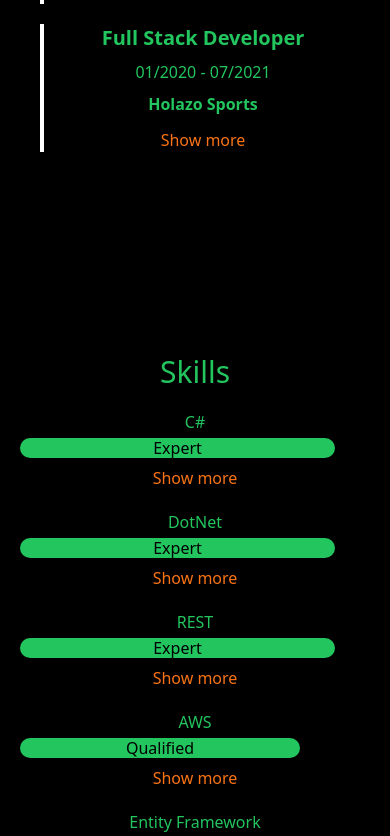
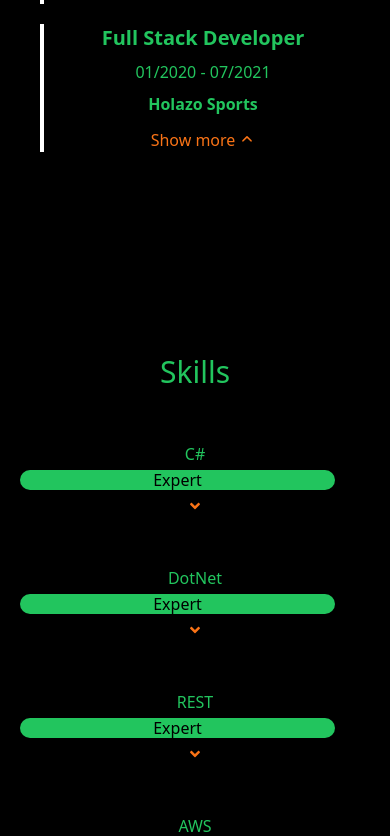
Before and after one commit to psyc023/Cv-Felipe, a React (Create React App) app: page / in a window 390 px wide. Shown: the part 3186-4022 px from the top of the page. Built offline with nearby package versions, Linux system fonts and the light colour scheme.

Commit message:
fixin view of skills

```diff
--- a/src/components/Education.tsx
+++ b/src/components/Education.tsx
@@ -74,7 +74,7 @@ const Education: React.FC = () => {
         <h2 style={{ color: '#22c55e', textAlign: 'center', fontSize: '35px', marginBottom: '20px' }}>Download CV</h2>
         <div style={{ textAlign: 'center' }}>
           <div>
-            <a href="/static/media/FelipeCansecoEn.pdf" download>
+            <a href="https://psyc023.github.io/Cv-Felipe/build/FelipeCansecoEn.pdf" download>
               <motion.button whileHover={{ backgroundColor: '#22c55e', color: '#fff' }}
                 style={{
                   color: '#22c55e',
@@ -89,7 +89,7 @@ const Education: React.FC = () => {
                 English CV
               </motion.button>
             </a>
-            <a href="/static/media/FelipeCansecoEs.pdf" download>
+            <a href="https://psyc023.github.io/Cv-Felipe/build/FelipeCansecoEs.pdf" download>
               <motion.button whileHover={{ backgroundColor: '#22c55e', color: '#fff' }}
                 style={{
                   color: '#22c55e',
--- a/src/components/Experience.tsx
+++ b/src/components/Experience.tsx
@@ -50,12 +50,47 @@ const Experience: React.FC = () => {
                 ))}
               </div>
             )}
-            <button
+            <motion.button
               onClick={handleExpand}
-              className="text-orange-500 bg-transparent border-none cursor-pointer mt-3 block mx-auto"
+              className="text-orange-500 bg-transparent border-none cursor-pointer mt-3 block mx-auto flex items-center"
+              whileHover={{ color: '#22c55e' }}
             >
-              {expanded ? 'Show less' : 'Show more'}
-            </button>
+              {expanded ? (
+                <>
+                  Show less
+                  <svg
+                    className="w-4 h-4 ml-1"
+                    xmlns="http://www.w3.org/2000/svg"
+                    viewBox="0 0 20 20"
+                    fill="currentColor"
+                    aria-hidden="true"
+                  >
+                    <path
+                      fillRule="evenodd"
+                      d="M10 12.586l4.293-4.293a1 1 0 011.414 1.414l-5 5a1 1 0 01-1.414 0l-5-5a1 1 0 111.414-1.414L10 12.586z"
+                      clipRule="evenodd"
+                    />
+                  </svg>
+                </>
+              ) : (
+                <>
+                  Show more
+                  <svg
+                    className="w-4 h-4 ml-1"
+                    xmlns="http://www.w3.org/2000/svg"
+                    viewBox="0 0 20 20"
+                    fill="currentColor"
+                    aria-hidden="true"
+                  >
+                    <path
+                      fillRule="evenodd"
+                      d="M10 7.414L5.707 11.707a1 1 0 11-1.414-1.414l5-5a1 1 0 011.414 0l5 5a1 1 0 11-1.414 1.414L10 7.414z"
+                      clipRule="evenodd"
+                    />
+                  </svg>
+                </>
+              )}
+            </motion.button>
           </motion.div>
         ))}
       </div>
--- a/src/components/Skills.tsx
+++ b/src/components/Skills.tsx
@@ -1,20 +1,179 @@
 import React, { useState } from 'react';
 import { motion } from 'framer-motion';
+import { FaAngleDown } from 'react-icons/fa';
 
 const Skills: React.FC = () => {
   const skillsData = [
-    { skill: 'C#', level: 'Expert' },
-    { skill: 'DotNet', level: 'Expert' },
-    { skill: 'REST', level: 'Expert' },
-    { skill: 'AWS', level: 'Qualified' },
-    { skill: 'Entity Framework', level: 'Qualified' },
-    { skill: 'Python', level: 'Expert' },
-    { skill: 'MySQL', level: 'Expert' },
-    { skill: 'CSS', level: 'Expert' },
-    { skill: 'JavaScript', level: 'Expert' },
-    { skill: 'HTML5', level: 'Expert' },
-    { skill: 'PHP', level: 'Qualified' },
-    { skill: 'Vue.JS', level: 'Qualified' },
+    {
+      skill: 'C#',
+      level: 'Expert',
+      details: [
+        { label: 'Syntax and Fundamentals', percentage: 90 },
+        { label: 'API Development and Consumption', percentage: 90 },
+        { label: '4 Years of Experience', percentage: 100 },
+        { label: 'Testing and Debugging', percentage: 100 }
+      ]
+    },
+    {
+      skill: 'DotNet',
+      level: 'Expert',
+      details: [
+        { label: 'MVC Framework', percentage: 85 },
+        { label: 'LINQ', percentage: 80 },
+        { label: 'RESTful API', percentage: 85 },
+        { label: 'Azure Integrations', percentage: 75 }
+      ]
+    },
+    {
+      skill: 'REST',
+      level: 'Expert',
+      details: [
+        { label: 'API Design', percentage: 90 },
+        { label: 'API Implementation', percentage: 85 },
+        { label: 'API Security', percentage: 80 },
+        { label: 'Performance Testing', percentage: 85 }
+      ]
+    },
+    {
+      skill: 'AWS',
+      level: 'Qualified',
+      details: [
+        { label: 'EC2', percentage: 70 },
+        { label: 'RDS', percentage: 75 },
+        { label: 'Lambda', percentage: 65 },
+        { label: 'CloudWatch', percentage: 60 }
+      ]
+    },
+    {
+      skill: 'Entity Framework',
+      level: 'Qualified',
+      details: [
+        { label: 'Model First Approach', percentage: 80 },
+        { label: 'Code First Approach', percentage: 85 },
+        { label: 'Database Migrations', percentage: 75 },
+        { label: 'Performance Optimization', percentage: 70 }
+      ]
+    },
+    {
+      skill: 'Python',
+      level: 'Expert',
+      details: [
+        { label: 'Syntax and Basics', percentage: 95 },
+        { label: 'Web Development', percentage: 90 },
+        { label: 'Data Analysis', percentage: 85 },
+        { label: 'Machine Learning', percentage: 80 }
+      ]
+    },
+    {
+      skill: 'MySQL',
+      level: 'Expert',
+      details: [
+        { label: 'Database Design', percentage: 90 },
+        { label: 'Query Optimization', percentage: 85 },
+        { label: 'Stored Procedures', percentage: 80 },
+        { label: 'Replication Setup', percentage: 75 }
+      ]
+    },
+    {
+      skill: 'CSS',
+      level: 'Expert',
+      details: [
+        { label: 'Flexbox Layout', percentage: 85 },
+        { label: 'Grid Layout', percentage: 80 },
+        { label: 'Responsive Design', percentage: 85 },
+        { label: 'Animation and Transitions', percentage: 75 }
+      ]
+    },
+    {
+      skill: 'JavaScript',
+      level: 'Expert',
+      details: [
+        { label: 'ES6+', percentage: 90 },
+        { label: 'Functional Programming', percentage: 85 },
+        { label: 'Async/Await', percentage: 85 },
+        { label: 'Frontend Frameworks', percentage: 80 }
+      ]
+    },
+    {
+      skill: 'HTML5',
+      level: 'Expert',
+      details: [
+        { label: 'Semantic HTML', percentage: 85 },
+        { label: 'Accessibility', percentage: 80 },
+        { label: 'Canvas and SVG', percentage: 75 },
+        { label: 'Web APIs', percentage: 80 }
+      ]
+    },
+    {
+      skill: 'PHP',
+      level: 'Qualified',
+      details: [
+        { label: 'OOP in PHP', percentage: 75 },
+        { label: 'Database Integration', percentage: 70 },
+        { label: 'MVC Frameworks', percentage: 65 },
+        { label: 'RESTful APIs', percentage: 70 }
+      ]
+    },
+    {
+      skill: 'Vue.JS',
+      level: 'Qualified',
+      details: [
+        { label: 'Vue Components', percentage: 75 },
+        { label: 'State Management', percentage: 70 },
+        { label: 'Routing', percentage: 65 },
+        { label: 'Vue CLI', percentage: 70 }
+      ]
+    },
+    {
+      skill: 'React',
+      level: 'Expert',
+      details: [
+        { label: 'Component Lifecycle', percentage: 90 },
+        { label: 'Redux', percentage: 85 },
+        { label: 'Hooks', percentage: 85 },
+        { label: 'Server-side Rendering', percentage: 80 }
+      ]
+    },
+    {
+      skill: 'Angular',
+      level: 'Qualified',
+      details: [
+        { label: 'Component Architecture', percentage: 75 },
+        { label: 'Directives', percentage: 70 },
+        { label: 'RxJS', percentage: 65 },
+        { label: 'Angular CLI', percentage: 70 }
+      ]
+    },
+    {
+      skill: 'C++',
+      level: 'Qualified',
+      details: [
+        { label: 'STL', percentage: 70 },
+        { label: 'Object-Oriented Programming', percentage: 65 },
+        { label: 'Memory Management', percentage: 60 },
+        { label: 'Multi-threading', percentage: 65 }
+      ]
+    },
+    {
+      skill: 'Tailwind',
+      level: 'Qualified',
+      details: [
+        { label: 'Utility-first CSS', percentage: 80 },
+        { label: 'Responsive Design', percentage: 75 },
+        { label: 'Customization', percentage: 70 },
+        { label: 'Optimized for Speed', percentage: 75 }
+      ]
+    },
+    {
+      skill: 'NodeJS',
+      level: 'Qualified',
+      details: [
+        { label: 'Express.js', percentage: 75 },
+        { label: 'RESTful APIs with Node', percentage: 70 },
+        { label: 'Asynchronous Programming', percentage: 65 },
+        { label: 'Package Management (npm/yarn)', percentage: 70 }
+      ]
+    }
   ];
 
   const [expandedSkill, setExpandedSkill] = useState<string | null>(null);
@@ -25,8 +184,8 @@ const Skills: React.FC = () => {
 
   return (
     <div className="bg-black min-h-screen text-white p-5 flex justify-center items-center p-10">
-      <div className="max-w-2xl w-full text-center">
-        <h2 className="text-green-500 text-3xl mb-5">Skills</h2>
+      <div className="max-w-2xl w-full text-center grid grid-cols-1 lg:grid-cols-2 gap-8">
+        <h2 className="text-green-500 text-3xl mb-5 lg:col-span-2">Skills</h2>
         {skillsData.map((skillData, index) => (
           <div key={index} className="mb-5">
             <p className="text-green-500 mb-1">{skillData.skill}</p>
@@ -42,14 +201,27 @@ const Skills: React.FC = () => {
               onClick={() => handleExpand(skillData.skill)}
               className="text-orange-500 bg-transparent border-none cursor-pointer mt-2 block mx-auto"
             >
-              {expandedSkill === skillData.skill ? 'Show less' : 'Show more'}
+              {expandedSkill === skillData.skill ? (
+                <FaAngleDown className="text-orange-500 transform rotate-180" />
+              ) : (
+                <FaAngleDown className="text-orange-500" />
+              )}
             </button>
             {expandedSkill === skillData.skill && (
               <div className="grid grid-cols-1 sm:grid-cols-2 gap-4 mt-4">
-                <p>1</p>
-                <p>2</p>
-                <p>3</p>
-                <p>4</p>
+                {skillData.details.map((detail, idx) => (
+                  <div key={idx}>
+                    <p>{detail.label}: {detail.percentage}%</p>
+                    <motion.div
+                      className="bg-orange-500 h-5 rounded-full relative hover:bg-yellow-500"
+                      initial={{ width: 0 }}
+                      animate={{ width: `${detail.percentage}%` }}
+                      transition={{ duration: 1, type: 'spring', stiffness: 80 }}
+                    >
+                      <span className="absolute inset-0 text-black text-center leading-5">{detail.percentage}%</span>
+                    </motion.div>
+                  </div>
+                ))}
               </div>
             )}
           </div>
```
Also changed, not shown: src/components/Portfolio.tsx (+15 -25 lines), 11 other files (tests, documents, lock files or other folders).
